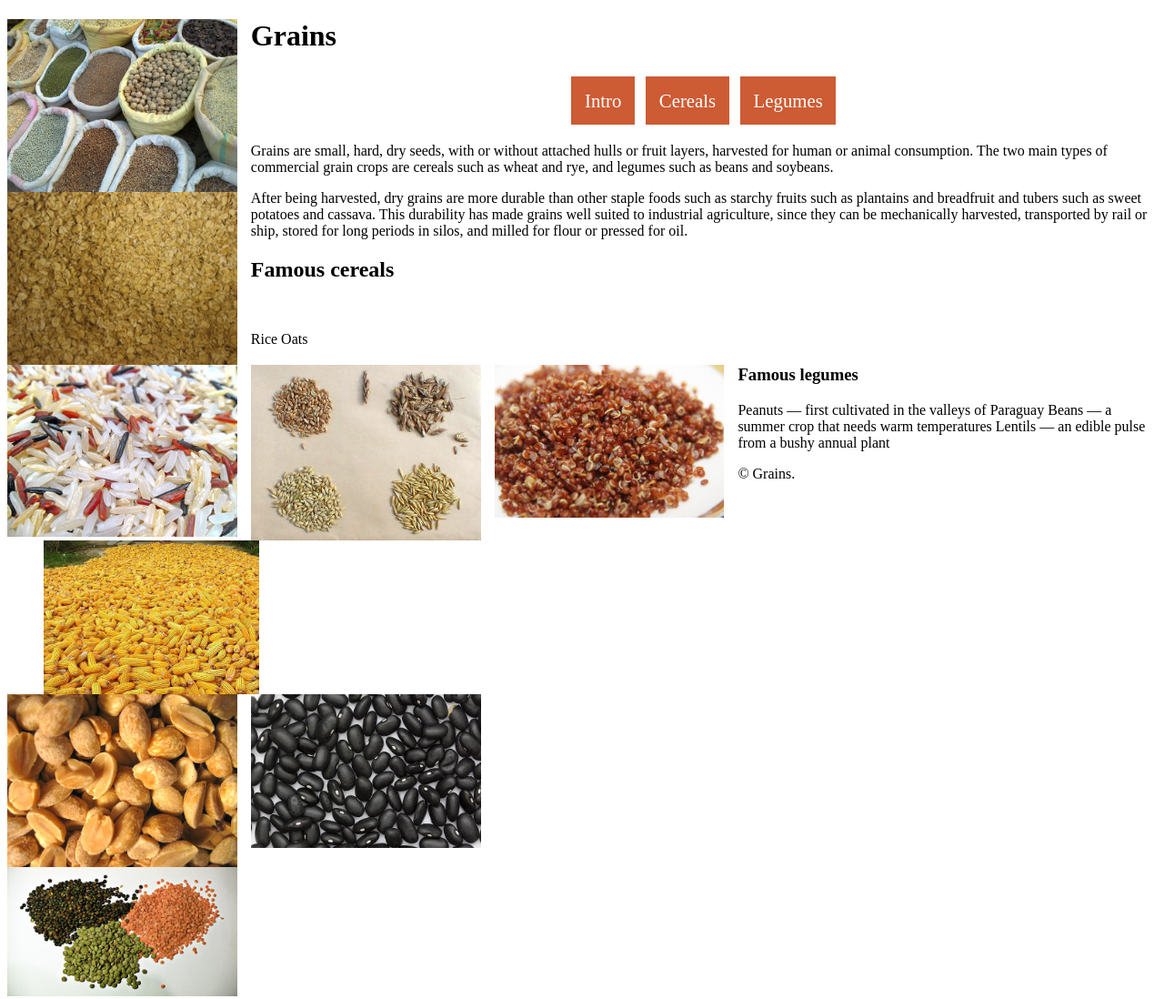
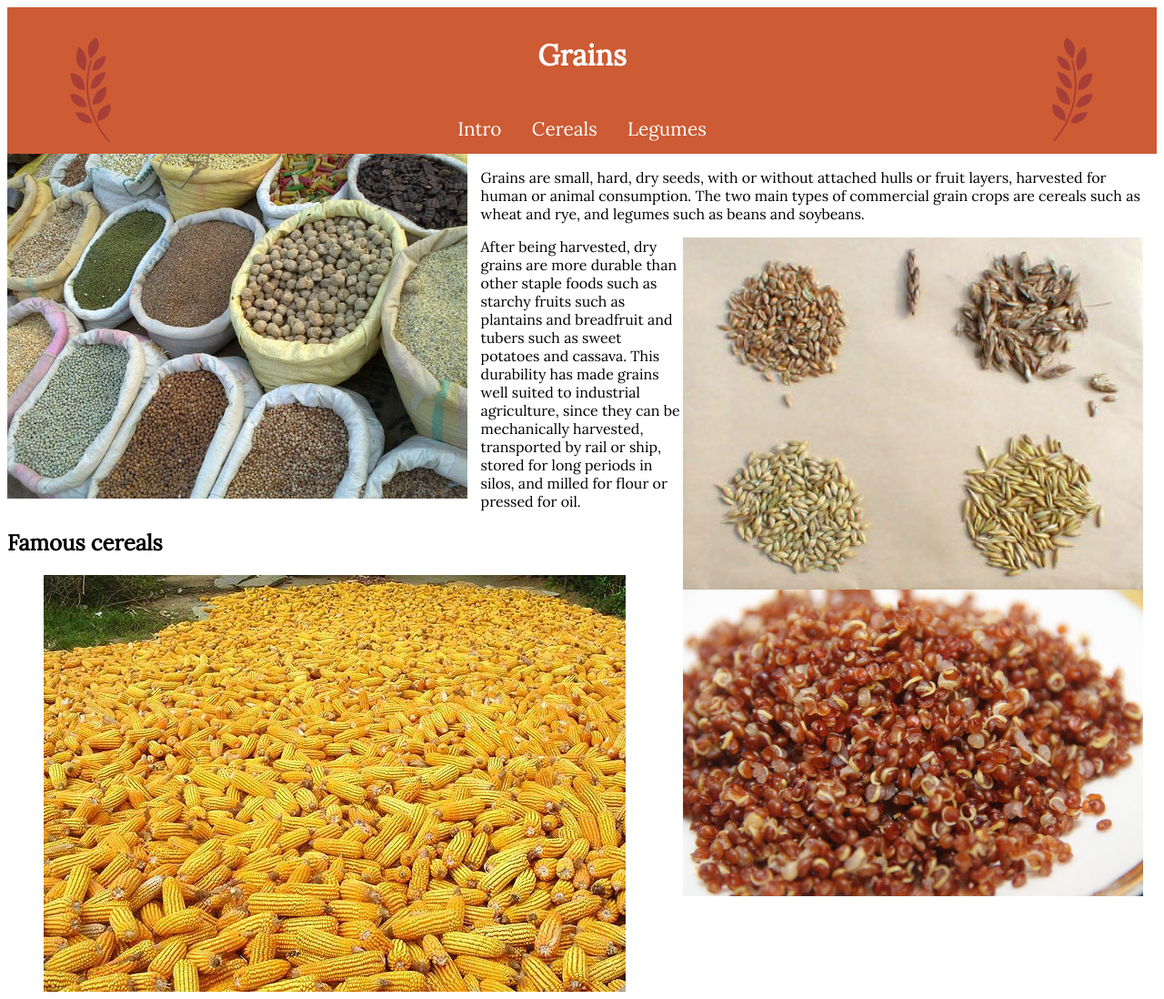
Before and after one commit to DizzyDez/assignment-5-grains, a plain HTML site: page index.html in a window 1280 px wide. Shown: the top 1098 px of the page at 91% size. Drawn offline with Linux system fonts and the light colour scheme.

Commit message:
flow text header with intro

```diff
--- a/css/main.css
+++ b/css/main.css
@@ -1,27 +1,45 @@
+html{
+font-family: 'Lora', serif;
+box-sizing: border-box;
+}
 .inset-left {
   float:left;
-  width:20%;
+  width:40%;
   margin-right: 15px;
 }
 
-.inset-left-2 {
-  float:left;
-  width:20%;
+
+.inset-right {
+  float:right;
+  width:40%;
   margin-right: 15px;
-  clear:left;
+  clear:right;
 }
 
-.inset-right {
+.inset-topleft {
   float:left;
-  width:20%;
-  margin-right: 15px;
+  width:10%;
 }
-html {
-  box-sizing: border-box;
+
+.inset-topright {
+  float:right;
+  width:10%;
 }
 
 *, *::before, *::after {
   box-sizing:inherit;
+}
+
+header {
+  background-color:#cd5b34;
+  color:white;
+  border-color:#a33f3a;
+}
+h1 {
+  text-align:center;
+  margin:0;
+  padding: 1em;
+  border-color:#a33f3a;
 }
 nav a {
   color: white;
@@ -29,21 +47,20 @@ nav a {
   text-decoration:none;
   display:inline-block;
   padding:0.7em;
-  margin:0.2em;
+  margin:0;
   font-size:1.3rem;
+  border-color:#a33f3a;
 }
 
 nav a:hover {
-  background-color: yellow;
-}
-a {
-  color:  #b32f52;
+  background-color: #d79995;
 }
 
 ol {
   list-style: none;
   padding: 0;
   text-align:center;
+  margin:0;
 }
 
 ol li {
@@ -55,26 +72,11 @@ figcaption {
   font-style:italic;
   color:white;
 }
+footer {
+  background-color: #cd5b34;
+  color: #d79995;
+}
 
 .p2{
 clear:both;
 }
-
-div {
-  background-color: green;
-  border:1px solid black;
-  overflow: hidden;
-}
-
-main {
-  background-color: limegreen;
-  float: left;
-  width: 75%;
-  padding: 1rem;
-}
-
-aside {
-  background-color: orange;
-  float: left;
-  width: 25%;
-}
--- a/index.html
+++ b/index.html
@@ -4,19 +4,15 @@
   <meta charset="utf-8">
   <title>Grains!</title>
   <link href="css/main.css" rel=stylesheet>
+  <link href='http://fonts.googleapis.com/css?family=Lora' rel='stylesheet' type='text/css'>
 </head>
 <body>
-  <img class="inset-left" src="images/grains.jpg" alt="Bags of multiple types of grains">
 
+<header>
 
-<img class="inset-left-2" src="images/grain-left.jpg" alt="">
-<img class="inset-left-2" src="images/grain-right.jpg" alt="">
-
-<img class="inset-left-2" src="images/oats.jpg" alt="">
-
-<img class="inset-left-2" src="images/rice.jpg" alt="">
-
-<h1>Grains</h1>
+  <h1>  <img class="inset-topleft" src="images/grain-left.svg" alt="">
+    <img class="inset-topright" src="images/grain-right.svg" alt="">
+    Grains</h1>
 
   <nav>
     <ol>
@@ -24,23 +20,35 @@
       <li><a href="#cereals">Cereals</a></li>
       <li><a href="#legumes">Legumes</a></li>
   </nav>
+</header>
 
+
+<img class="inset-left" src="images/grains.jpg" alt="Bags of multiple types of grains">
+
+<div>
 <p id="intro">
 Grains are small, hard, dry seeds, with or without attached hulls or fruit layers, harvested for human or animal consumption.
 The two main types of commercial grain crops are cereals such as wheat and rye, and legumes such as beans and soybeans.</p>
-<p>
-After being harvested, dry grains are more durable than other staple foods such as starchy fruits such as plantains and breadfruit
+
+
+<img class="inset-right" src="images/cereals.jpg" alt="">
+<img class="inset-right" src="images/quinoa.jpg" alt="">
+<p>After being harvested, dry grains are more durable than other staple foods such as starchy fruits such as plantains and breadfruit
 and tubers such as sweet potatoes and cassava. This durability has made grains well suited to industrial agriculture,
 since they can be mechanically harvested, transported by rail or ship, stored for long periods in silos, and milled for flour or pressed for oil.</p>
-<img class="inset-right" src="images/cereals.jpg" alt="">
-<img class="inset-right" src="images/quinoa.jpg" alt="">
+
 <h2 id="cereals">Famous cereals</h2>
 
 <figure>
 <img class="inset-left-2" src="images/corn.jpg" alt="">
 <figcaption>Corn</figcaption>
 </figure>
+
+
+
+<img class="inset-left-2" src="images/rice.jpg" alt="">
 Rice
+<img class="inset-left-2" src="images/oats.jpg" alt="">
 Oats
 
 <h3 id="legumes">Famous legumes</h3>
@@ -51,9 +59,9 @@ Peanuts — first cultivated in the valleys of Paraguay
 Beans — a summer crop that needs warm temperatures
 <img class="inset-left-2" src="images/lentils.jpg" alt="">
 Lentils — an edible pulse from a bushy annual plant
-<p>
+<footer>
 © Grains.
-</p>
+</footer>
 
 </body>
 </html>
```
Lines whose indentation alone changed are shown as unchanged.
